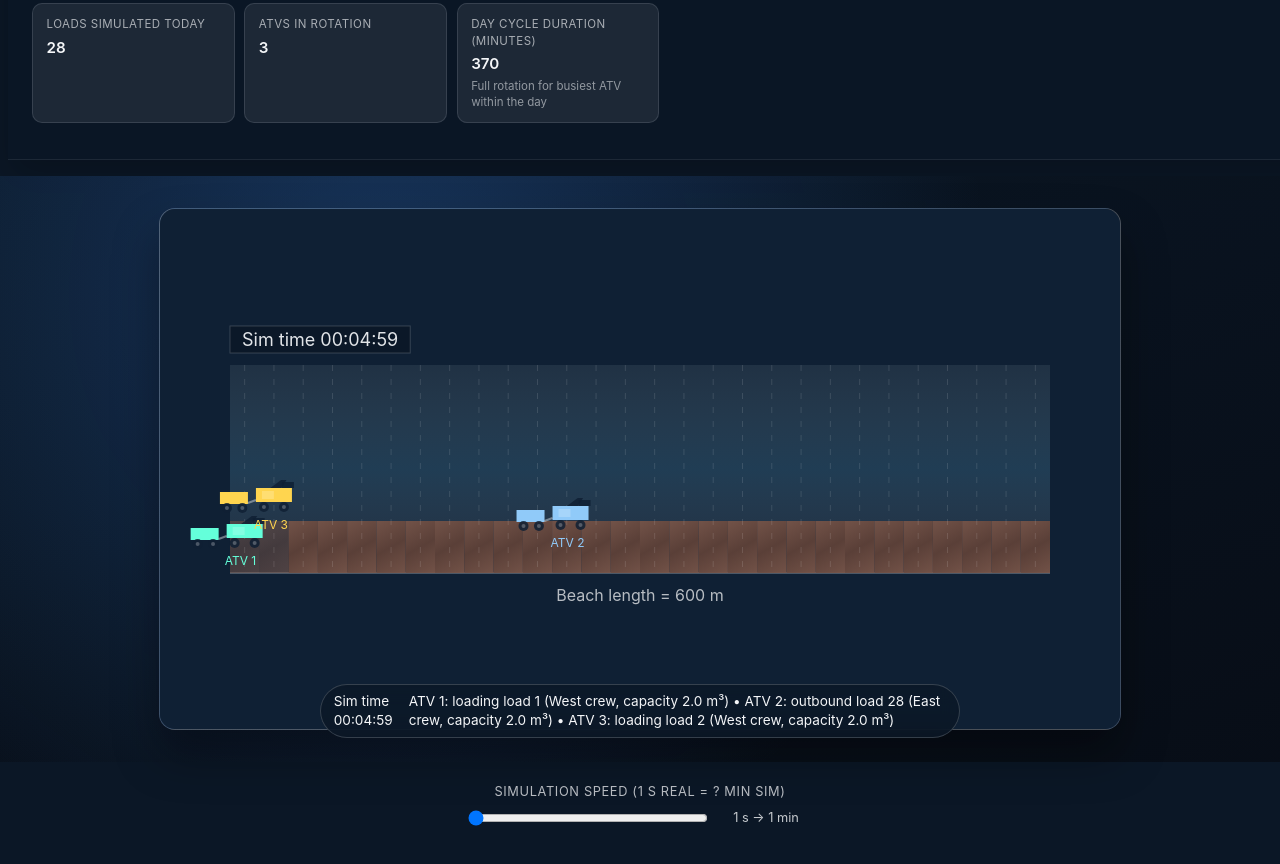
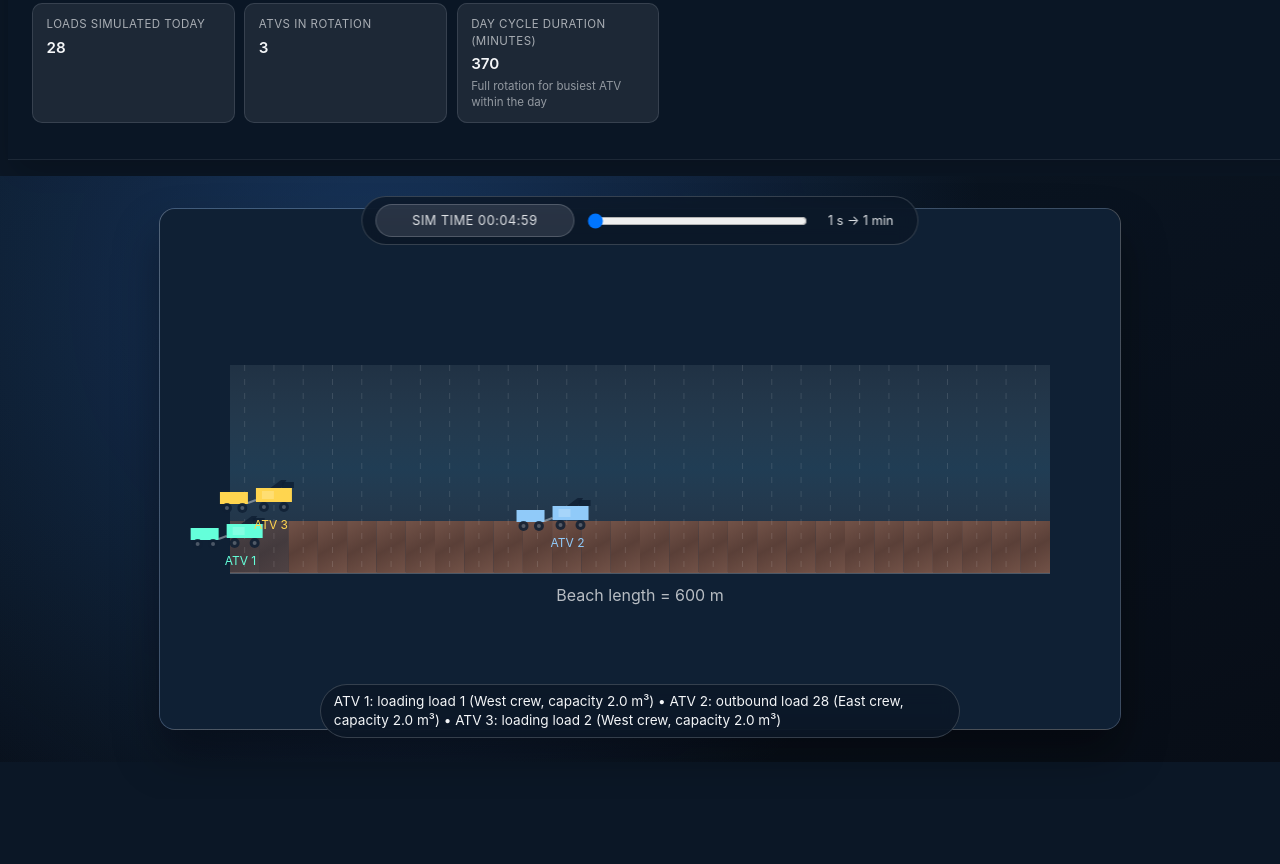
Before and after one commit to alexmalison/hmb-sargassum-beach-cleaning-viz, a website built with Vite: page index.html in a window 1280 px wide. Shown: the part 674-1538 px from the top of the page. After the commit the page ends 1473 px from the top, so only its background shows below. Built offline with nearby package versions, Linux system fonts and the light colour scheme.

Commit message:
Move sim time and speed slider into canvas overlay

```diff
--- a/src/main.js
+++ b/src/main.js
@@ -496,16 +496,15 @@ function createLayout() {
     <section class="simulation">
       <div class="canvas-container">
         <canvas id="beachCanvas" width="960" height="520"></canvas>
-        <div class="overlay">
-          <span id="timeLabel">00:00</span>
+        <div class="canvas-overlay canvas-overlay-top">
+          <span id="timeLabel" class="sim-time">Sim time 00:00</span>
+          <div class="speed-slider">
+            <input type="range" id="speedSlider" min="1" max="60" step="1" />
+            <span id="speedValue"></span>
+          </div>
+        </div>
+        <div class="canvas-overlay canvas-overlay-bottom">
           <span id="detailsLabel"></span>
-        </div>
-      </div>
-      <div class="speed-control">
-        <label for="speedSlider">Simulation speed (1 s real = ? min sim)</label>
-        <div class="speed-slider">
-          <input type="range" id="speedSlider" min="1" max="60" step="1" />
-          <span id="speedValue"></span>
         </div>
       </div>
     </section>
@@ -777,39 +776,9 @@ function createAnimator(canvas, timeLabel, detailsLabel) {
     const minutes = Math.floor(simMinutes % 60);
     const seconds = Math.floor((simMinutes % 1) * 60);
     const timeString = `${String(hours).padStart(2, '0')}:${String(minutes).padStart(2, '0')}:${String(seconds).padStart(2, '0')}`;
-    const label = `Sim time ${timeString}`;
-
     if (timeLabel) {
-      timeLabel.textContent = label;
+      timeLabel.textContent = `Sim time ${timeString}`;
     }
-
-    ctx.save();
-    ctx.font = '18px "Inter", sans-serif';
-    ctx.textBaseline = 'top';
-    ctx.textAlign = 'left';
-
-    const metrics = ctx.measureText(label);
-    const textWidth = metrics.width;
-    const textHeight = (metrics.actualBoundingBoxAscent ?? 0) + (metrics.actualBoundingBoxDescent ?? 0);
-    const boxPaddingX = 12;
-    const boxPaddingY = 6;
-    const boxWidth = textWidth + boxPaddingX * 2;
-    const boxHeight = (textHeight || 16) + boxPaddingY * 2;
-
-    const boxX = padding;
-    const boxY = Math.max(16, (beachTop - boxHeight) - 12);
-
-    ctx.fillStyle = 'rgba(11, 23, 38, 0.78)';
-    ctx.fillRect(boxX, boxY, boxWidth, boxHeight);
-
-    ctx.strokeStyle = 'rgba(244, 246, 248, 0.18)';
-    ctx.lineWidth = 1;
-    ctx.strokeRect(boxX, boxY, boxWidth, boxHeight);
-
-    ctx.fillStyle = 'rgba(244, 246, 248, 0.92)';
-    ctx.fillText(label, boxX + boxPaddingX, boxY + boxPaddingY);
-
-    ctx.restore();
   }
 
   function drawBackground() {
--- a/src/styles.css
+++ b/src/styles.css
@@ -42,35 +42,20 @@
   flex-wrap: wrap;
 }
 
-.speed-control {
-  display: flex;
-  flex-direction: column;
-  align-items: center;
-  gap: 0.45rem;
-  font-size: 0.8rem;
-  padding: 0.8rem 0 0.2rem;
-}
-
-.speed-control label {
-  text-transform: uppercase;
-  letter-spacing: 0.05em;
-  color: rgba(244, 246, 248, 0.75);
-}
-
 .speed-slider {
   display: flex;
   align-items: center;
-  gap: 0.5rem;
+  gap: 0.45rem;
 }
 
 .speed-slider input[type='range'] {
-  width: min(240px, 60vw);
+  width: min(220px, 50vw);
 }
 
 .speed-slider span {
   font-size: 0.8rem;
-  color: rgba(244, 246, 248, 0.8);
-  min-width: 96px;
+  color: rgba(244, 246, 248, 0.9);
+  min-width: 88px;
   text-align: center;
 }
 
@@ -281,19 +266,28 @@ canvas {
   box-shadow: 0 25px 45px rgba(0, 0, 0, 0.35);
 }
 
-.overlay {
+.canvas-overlay {
   position: absolute;
-  bottom: 24px;
   left: 50%;
   transform: translateX(-50%);
   display: flex;
-  gap: 0.8rem;
+  align-items: center;
+  gap: 0.7rem;
   padding: 0.45rem 0.8rem;
   border-radius: 999px;
-  background: rgba(11, 23, 38, 0.75);
+  background: rgba(11, 23, 38, 0.78);
   border: 1px solid rgba(244, 246, 248, 0.18);
+  backdrop-filter: blur(10px);
   font-size: 0.85rem;
-  backdrop-filter: blur(10px);
+}
+
+.canvas-overlay-top {
+  top: 20px;
+}
+
+.canvas-overlay-bottom {
+  bottom: 24px;
+  gap: 0.8rem;
 }
 
 .status {
@@ -309,6 +303,21 @@ canvas {
   align-items: center;
   padding: 1rem 1.5rem 1.8rem;
   gap: 0.5rem;
+}
+
+.sim-time {
+  display: inline-flex;
+  align-items: center;
+  justify-content: center;
+  min-width: 170px;
+  padding: 0.4rem 0.85rem;
+  border-radius: 999px;
+  background: rgba(244, 246, 248, 0.12);
+  border: 1px solid rgba(244, 246, 248, 0.2);
+  letter-spacing: 0.04em;
+  text-transform: uppercase;
+  color: rgba(244, 246, 248, 0.9);
+  font-size: 0.8rem;
 }
 
 @media (max-width: 1080px) {
```
Also changed, not shown: dist/assets/index-CryfvBJQ.js (added), dist/assets/index-DzgXMPWB.css (added), dist/index.html.
